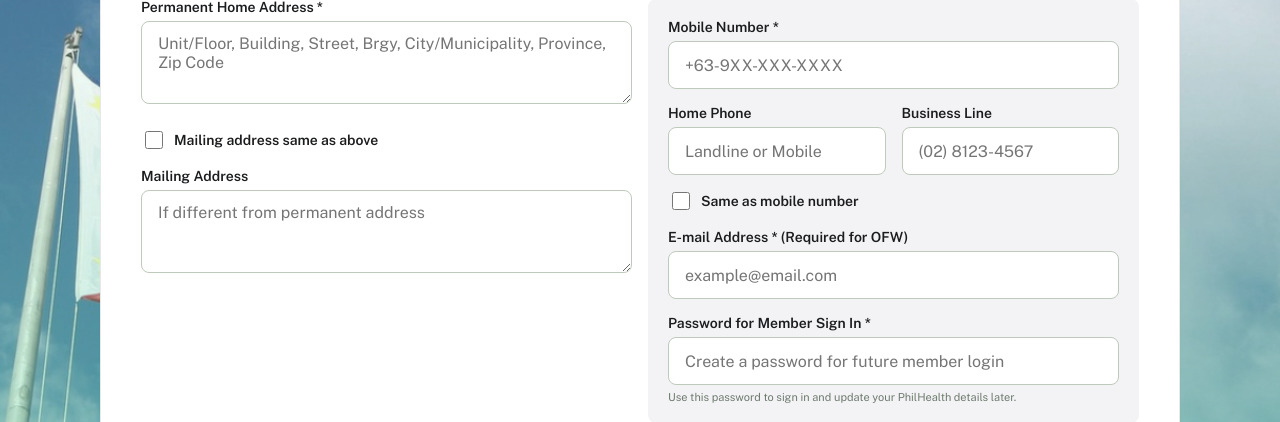
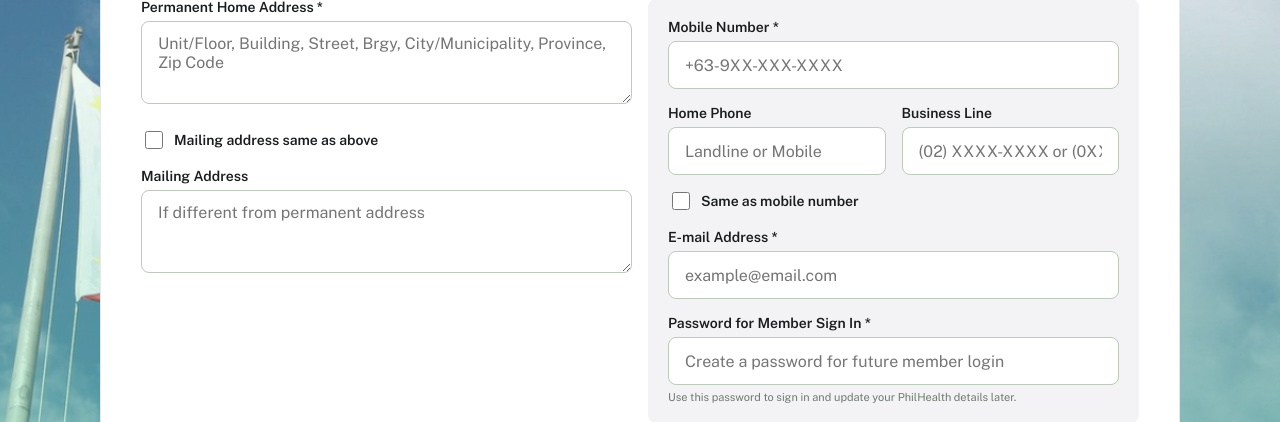
Before and after one commit to rachelannec/pmrf-im-g8, a Flask app: page /register in a window 1280 px wide. Shown: the part 871-1293 px from the top of the page. Run offline with Flask 2, Linux system fonts and the light colour scheme; data comes from the database, SQL or seed files in the repository.

Commit message:
edit placeholder for business line

```diff
--- a/templates/philhealth_form.html
+++ b/templates/philhealth_form.html
@@ -243,10 +243,10 @@
 
         <div class="col-6 form-group">
           <label>Business Line</label>
-          <input type="tel" name="BusinessLine" id="business_line" class="form-control" placeholder="(02) 8123-4567" maxlength="14" />
+          <input type="tel" name="BusinessLine" id="business_line" class="form-control" placeholder="(02) XXXX-XXXX or (0XX) XXX-XXXX" maxlength="14" />
         </div>
         <div class="col-12 form-group">
-          <label>E-mail Address * (Required for OFW)</label>
+          <label>E-mail Address *</label>
           <input
             type="email"
             name="EmailAddress"
```
